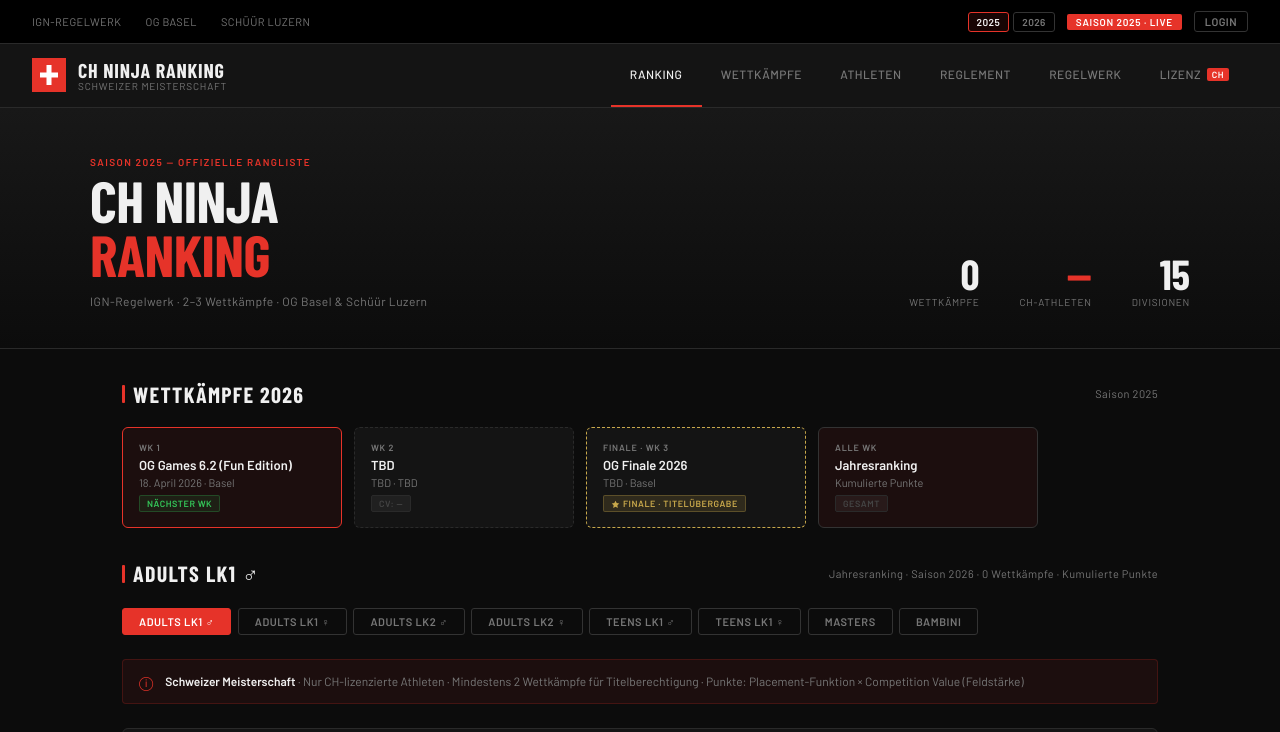
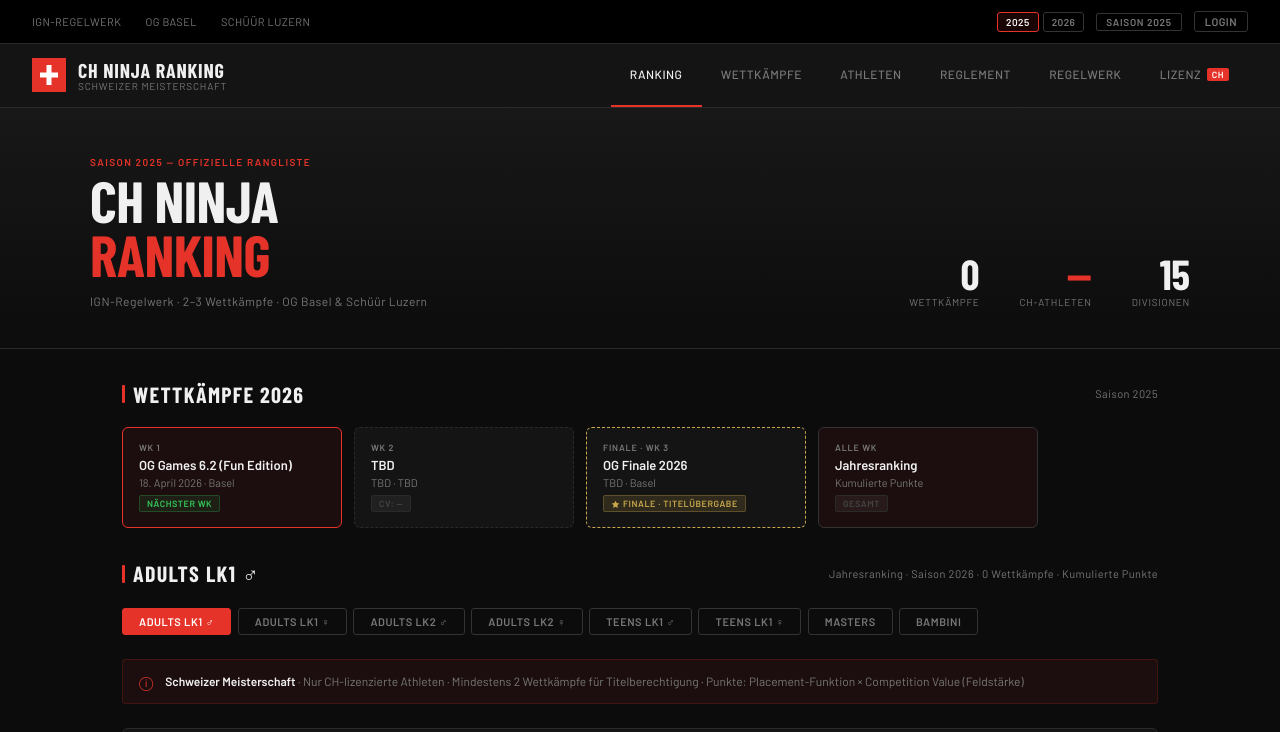
Before and after one commit to harmatchris/ch-ninja-ranking, a website: page index.html in a window 1280 px wide. Both pictures are taken after a click on the button "2025". Shown: the top 732 px of the page. Drawn offline with nearby package versions, Linux system fonts and the light colour scheme; no server answers; a web font is replaced by a local one.

Commit message:
feat: dynamic Live pill — only red when a WK is actually running

```diff
--- a/index.html
+++ b/index.html
@@ -36,6 +36,9 @@ button{font-family:inherit;cursor:pointer}
 .topbar a{font-size:11px;color:var(--muted);text-decoration:none;letter-spacing:.04em;text-transform:uppercase;transition:color .2s}
 .topbar a:hover{color:var(--text)}
 .topbar-pill{background:var(--red);color:#fff;font-size:10px;font-weight:700;padding:2px 9px;border-radius:2px;letter-spacing:.07em;text-transform:uppercase}
+.topbar-pill.is-muted{background:transparent;border:1px solid var(--border2);color:var(--muted)}
+.topbar-pill .live-dot{display:inline-block;width:6px;height:6px;border-radius:50%;background:#fff;margin-right:5px;vertical-align:middle;animation:livePulse 1.4s ease-in-out infinite}
+@keyframes livePulse{0%,100%{opacity:.4}50%{opacity:1}}
 .topbar-season{display:flex;align-items:center;gap:4px}
 .season-btn{background:transparent;border:1px solid var(--border2);color:var(--muted);font-size:10px;font-weight:600;padding:3px 8px;border-radius:3px;letter-spacing:.04em;transition:all .2s}
 .auth-box{display:flex;align-items:center;gap:6px}
@@ -345,7 +348,7 @@ footer a:hover{color:var(--muted)}
       <button class="season-btn" onclick="setSeason(2025,this)">2025</button>
       <button class="season-btn active" onclick="setSeason(2026,this)">2026</button>
     </div>
-    <div class="topbar-pill" id="live-pill">Saison 2026 · Live</div>
+    <div class="topbar-pill is-muted" id="live-pill">Saison 2026</div>
     <div class="auth-box" id="auth-box">
       <a class="auth-pill" id="auth-link" href="/admin">Login</a>
     </div>
@@ -850,7 +853,7 @@ function setSeason(year, btn) {
   btn.classList.add('active');
   currentSeason = year;
   document.getElementById('hero-label').textContent = `Saison ${year} — Offizielle Rangliste`;
-  document.getElementById('live-pill').textContent = `Saison ${year} · Live`;
+  renderLivePill();
   document.getElementById('ranking-season-label').textContent = `Saison ${year}`;
   document.getElementById('events-season-label').textContent = `Saison ${year}`;
   renderAll();
@@ -1744,6 +1747,25 @@ function renderAll() {
   renderDivTabs();
   renderWkCards();
   renderRankingTable();
+  renderLivePill();
+}
+
+// Topbar pill: red + pulsing dot only when a WK is actually live,
+// otherwise muted "Saison {year}"
+function renderLivePill() {
+  const pill = document.getElementById('live-pill');
+  if (!pill) return;
+  const season = DATA.seasons[currentSeason];
+  const liveWk = season && season.wks.find(w => w.status === 'live');
+  if (liveWk) {
+    pill.className = 'topbar-pill';
+    pill.innerHTML = `<span class="live-dot"></span>Live · ${liveWk.num}`;
+    pill.title = liveWk.name + ' — läuft gerade';
+  } else {
+    pill.className = 'topbar-pill is-muted';
+    pill.textContent = `Saison ${currentSeason}`;
+    pill.title = '';
+  }
 }
 
 // ════════════════════════════════════════════
```
